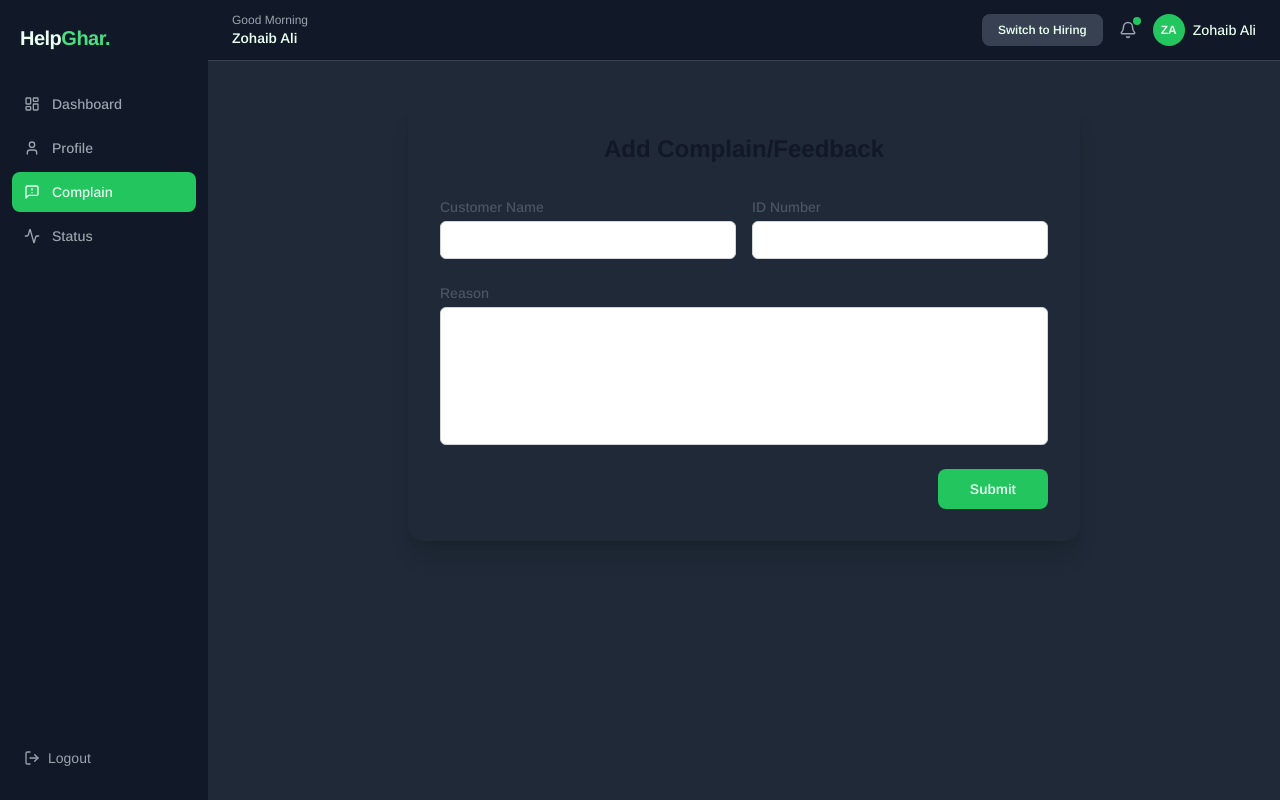
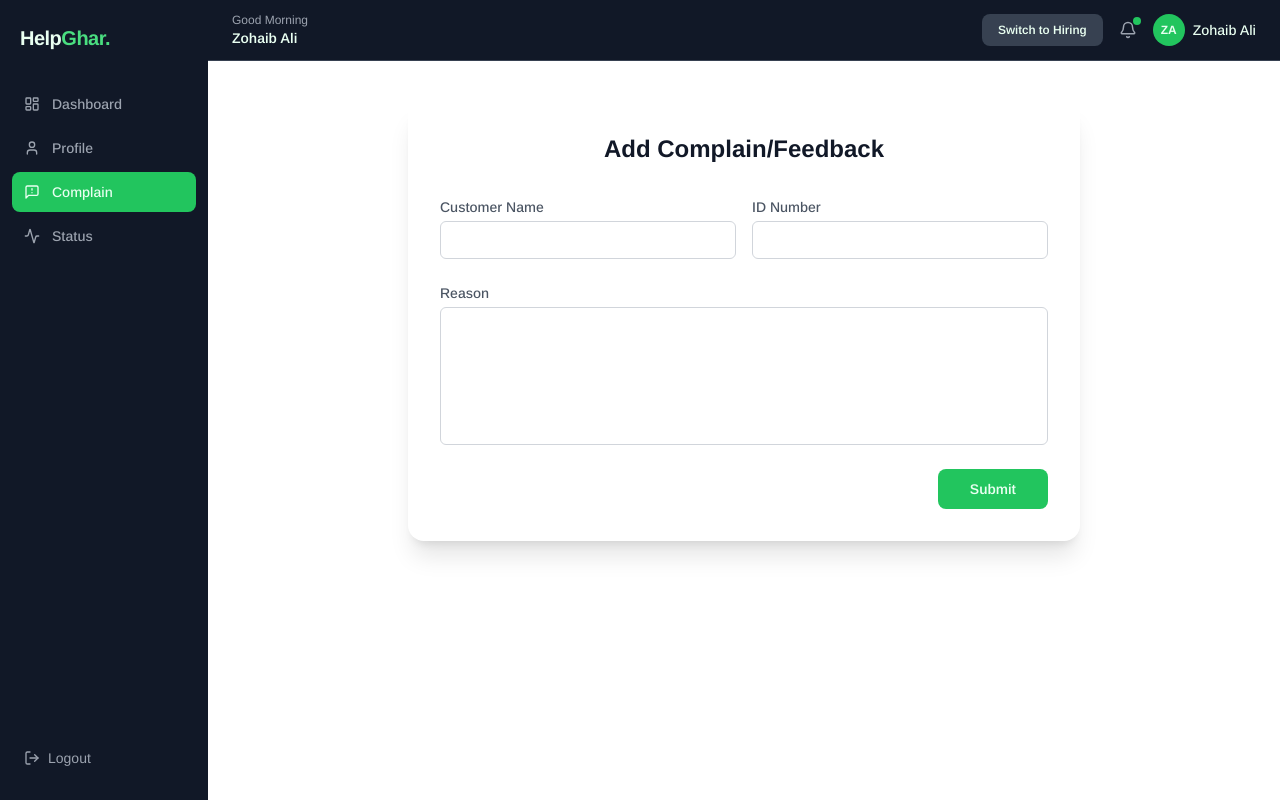
Before and after one commit to i-danishkhan/HelpGhar, a React (Vite) app in the folder client/: page /workerComplain in a window 1280 px wide. Built offline with nearby package versions, Linux system fonts and the light colour scheme.

Commit message:
worker complain color updated

```diff
--- a/client/src/pages/workerComplain.tsx
+++ b/client/src/pages/workerComplain.tsx
@@ -38,7 +38,7 @@ export default function WorkerComplain() {
   };
 
   return (
-    <div className="flex h-screen bg-gray-800 font-sans overflow-hidden">
+    <div className="flex h-screen bg-gray-900 font-sans overflow-hidden">
       {/* Sidebar */}
       <aside className="w-52 bg-gray-900 flex flex-col justify-between py-6 px-3 shrink-0">
         {/* Logo */}
@@ -58,7 +58,7 @@ export default function WorkerComplain() {
                 className={`flex items-center gap-3 px-3 py-2.5 rounded-lg text-sm font-medium transition-all w-full text-left ${
                   activeNav === label
                     ? "bg-green-500 text-[#E9FFF1]"
-                    : "text-gray-400 hover:bg-gray-800 hover:text-[#E9FFF1]"
+                    : "text-gray-400 hover:bg-gray-900 hover:text-[#E9FFF1]"
                 }`}
               >
                 <Icon size={16} />
@@ -69,7 +69,7 @@ export default function WorkerComplain() {
         </div>
 
         {/* Logout */}
-        <button className="flex items-center gap-2 text-gray-400 hover:text-[#E9FFF1] text-sm px-3 py-2 rounded-lg hover:bg-gray-800 transition-all w-full">
+        <button className="flex items-center gap-2 text-gray-400 hover:text-[#E9FFF1] text-sm px-3 py-2 rounded-lg hover:bg-gray-900 transition-all w-full">
           <LogOut size={16} />
           Logout
         </button>
@@ -101,7 +101,7 @@ export default function WorkerComplain() {
         </header>
 
         {/* Content Area */}
-        <main className="flex-1 overflow-y-auto p-6 flex items-start justify-center">
+        <main className="flex-1 overflow-y-auto p-6 flex items-start justify-center bg-white">
           {/* #E9FFF1 Card */}
           <div className="bg-#E9FFF1 rounded-2xl shadow-xl w-full max-w-2xl p-8 mt-4">
             <h1 className="text-2xl font-bold text-gray-900 text-center mb-8">
```
